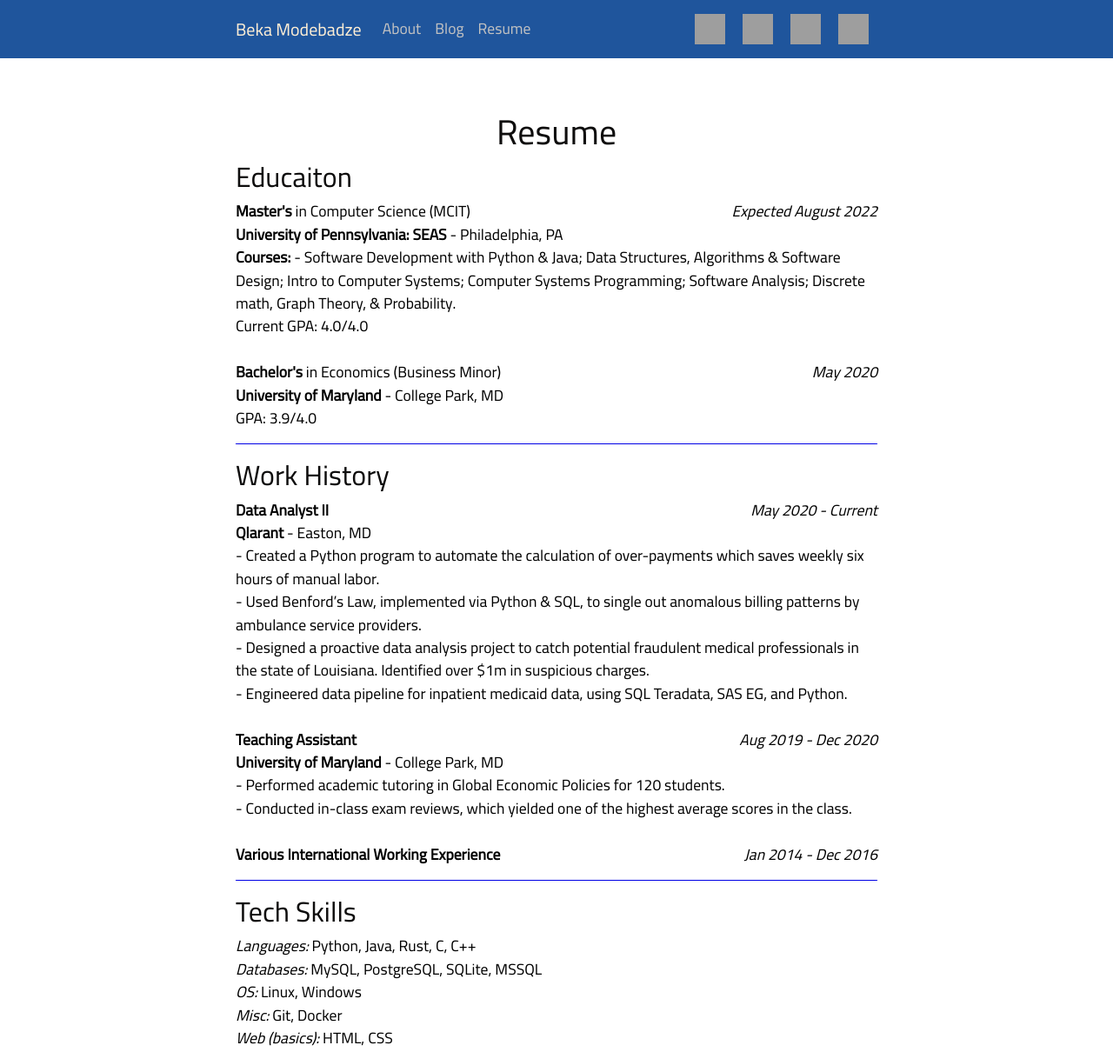
After one commit to bexxmodd/bexxmodd.com, a Django app: page /resume/ in a window 1280 px wide. The commit adds this page. Shown: the whole page at 87% size. Run offline with Django 3.2, Linux system fonts and the light colour scheme; some libraries are stand-ins or nearby versions; grey boxes are pictures that could not be loaded.

Commit message:
changed colors and added resume instead of projects page

```diff
--- a/bexxmodd_dot_com/blog/templates/blog/base.html
+++ b/bexxmodd_dot_com/blog/templates/blog/base.html
@@ -34,6 +34,7 @@ body {
 
 p {
   font-family: 'Cairo', sans-serif;
+  margin: 0;
 }
 
 ul {
@@ -146,7 +147,7 @@ a.article-title:hover {
               <div class="navbar-nav mr-auto">
                 <a class="nav-item nav-link" href="{% url 'blog-about' %}">About</a>
                 <a class="nav-item nav-link" href="{% url 'blog-posts' %}">Blog</a>
-                <a class="nav-item nav-link" href="{% url 'blog-projects' %}">Projects</a>
+                <a class="nav-item nav-link" href="{% url 'blog-resume' %}">Resume</a>
               </div>
               <!-- Navbar Right Side -->
               <div class="navbar-nav">
--- a/bexxmodd_dot_com/blog/templates/blog/projects.html
+++ /dev/null
@@ -1,6 +0,0 @@
-{% extends "blog/base.html" %}
-{% block content %}
-
-    <h1>Projects</h1>
-
-{% endblock content %}
--- /dev/null
+++ b/bexxmodd_dot_com/blog/templates/blog/resume.html
@@ -0,0 +1,99 @@
+{% extends "blog/base.html" %}
+{% block content %}
+
+    <h1 style="text-align: center;">Resume</h1>
+    <h2>Educaiton</h2>
+    <p style="text-align:left;">
+        <b>Master's</b> in Computer Science (MCIT)
+        <span style="float:right;">
+            <i>Expected August 2022</i>
+        </span>
+    </p>
+
+    <p style="text-align:left;">
+        <b>University of Pennsylvania: SEAS</b> - Philadelphia, PA
+    </p>
+
+    <p style="text-align:left;">
+        <b>Courses: </b> - Software Development with Python & Java; Data Structures, Algorithms & Software Design; Intro
+        to Computer Systems; Computer Systems Programming; Software Analysis; Discrete math, Graph Theory, & Probability.
+    </p>
+
+    <p>Current GPA: 4.0/4.0</p>
+
+    <br>
+
+    <p style="text-align:left;">
+        <b>Bachelor's</b> in Economics (Business Minor)
+        <span style="float:right;">
+            <i>May 2020</i>
+        </span>
+    </p>
+
+    <p style="text-align:left;">
+        <b>University of Maryland</b> - College Park, MD
+    </p>
+
+    <p>GPA: 3.9/4.0</p>
+
+    <hr size="8" width="100%" color="blue">
+
+    <h2>Work History</h2>
+    <p style="text-align:left;">
+        <b>Data Analyst II</b>
+        <span style="float:right;">
+            <i>May 2020 - Current</i>
+        </span>
+    </p>
+
+    <p style="text-align:left;">
+        <b>Qlarant</b> - Easton, MD
+    </p>
+
+    <p style="text-align:left;">
+        <p>- Created a Python program to automate the calculation of over-payments which saves weekly six
+        hours of manual labor.</p>
+        <p>- Used Benford’s Law, implemented via Python & SQL, to single out anomalous billing patterns by
+        ambulance service providers.</p>
+        <p>- Designed a proactive data analysis project to catch potential fraudulent medical professionals in the
+        state of Louisiana. Identified over $1m in suspicious charges.</p>
+        <p>- Engineered data pipeline for inpatient medicaid data, using SQL Teradata, SAS EG, and Python.</p>
+    </p>
+
+    <br>
+
+    <p style="text-align:left;">
+        <b>Teaching Assistant</b>
+        <span style="float:right;">
+            <i>Aug 2019 - Dec 2020</i>
+        </span>
+    </p>
+
+    <p style="text-align:left;">
+        <b>University of Maryland</b> - College Park, MD
+    </p>
+
+    <p style="text-align:left;">
+        <p>- Performed academic tutoring in Global Economic Policies for 120 students.</p>
+        <p>- Conducted in-class exam reviews, which yielded one of the highest average scores in the class.</p>
+    </p>
+
+    <br>
+
+    <p style="text-align:left;">
+        <b>Various International Working Experience</b>
+        <span style="float:right;">
+            <i>Jan 2014 - Dec 2016</i>
+        </span>
+    </p>
+
+    <hr size="8" width="100%" color="blue">
+
+    <h2>Tech Skills</h2>
+    <p><i>Languages:</i> Python, Java, Rust, C, C++</p>
+    <p><i>Databases:</i> MySQL, PostgreSQL, SQLite, MSSQL</p>
+    <p><i>OS:</i> Linux, Windows</p>
+    <p><i>Misc:</i> Git, Docker</p>
+    <p><i>Web (basics):</i> HTML, CSS</p>
+
+{% endblock content %}
--- a/bexxmodd_dot_com/blog/urls.py
+++ b/bexxmodd_dot_com/blog/urls.py
@@ -14,5 +14,5 @@ urlpatterns = [
     path('post/<int:pk>/update/', PostUpdateView.as_view(), name='post-update'),
     path('post/<int:pk>/delete/', PostDeleteView.as_view(), name='post-delete'),
     path('', views.about, name='blog-about'),
-    path('projects/', views.projects, name='blog-projects')
+    path('resume/', views.resume, name='blog-resume')
 ]
--- a/bexxmodd_dot_com/blog/views.py
+++ b/bexxmodd_dot_com/blog/views.py
@@ -58,5 +58,5 @@ class PostDeleteView(LoginRequiredMixin, UserPassesTestMixin, DeleteView):
 def about(request):
     return render(request, 'blog/about.html', {'title': 'About'})
 
-def projects(request):
-    return render(request, 'blog/projects.html', {'title': 'Projects'})
+def resume(request):
+    return render(request, 'blog/resume.html', {'title': 'Resume'})
```
Also changed, not shown: bexxmodd_dot_com/blog/templates/blog/about.html (+11 -3 lines).
